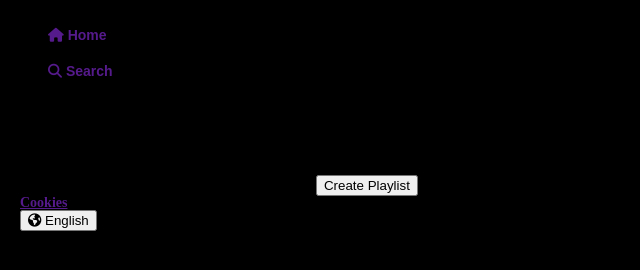
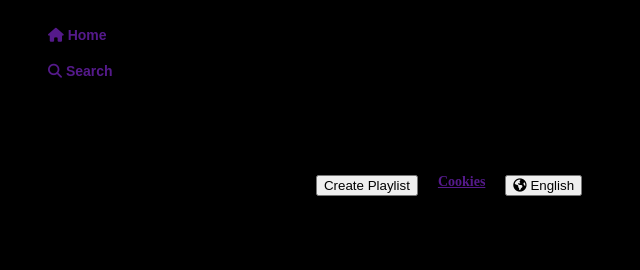
Before and after one commit to HenocSoares/SpotifyClone, a plain HTML site: page index.html in a window 1280 px wide. Shown: the part 74-344 px from the top of the page, without its empty margins (0-640 px from the left). Drawn offline with Linux system fonts and the light colour scheme.

Commit message:
Updating

```diff
--- a/styles.css
+++ b/styles.css
@@ -67,18 +67,18 @@ h1 {
 }
 
 .library .library__button {
+  display: flex;
   margin-right: 10px;
   color: (179,179,179);
   background-color: transparent;
   border: 0;
-  font-size: 1rem;
+  font-size: 14px;
   font-weight: 700;
   font-family: "DM Sans", sans-serif;
   text-align: center;
   text-decoration: none;
   text-transform: none;
   padding: 20px 10px;
-  display: flex;
 }
 
 .library .library__button .fa {
@@ -91,3 +91,11 @@ h1 {
 .library .library__content .fa-plus {
   margin: 24px 10px;
 }
+
+.sectionPlaylist {
+  display: flex;
+  align-items: flex-start;
+  justify-content: space-between;
+  gap: 20px;
+  background-color: (36,36,36);
+}
```
